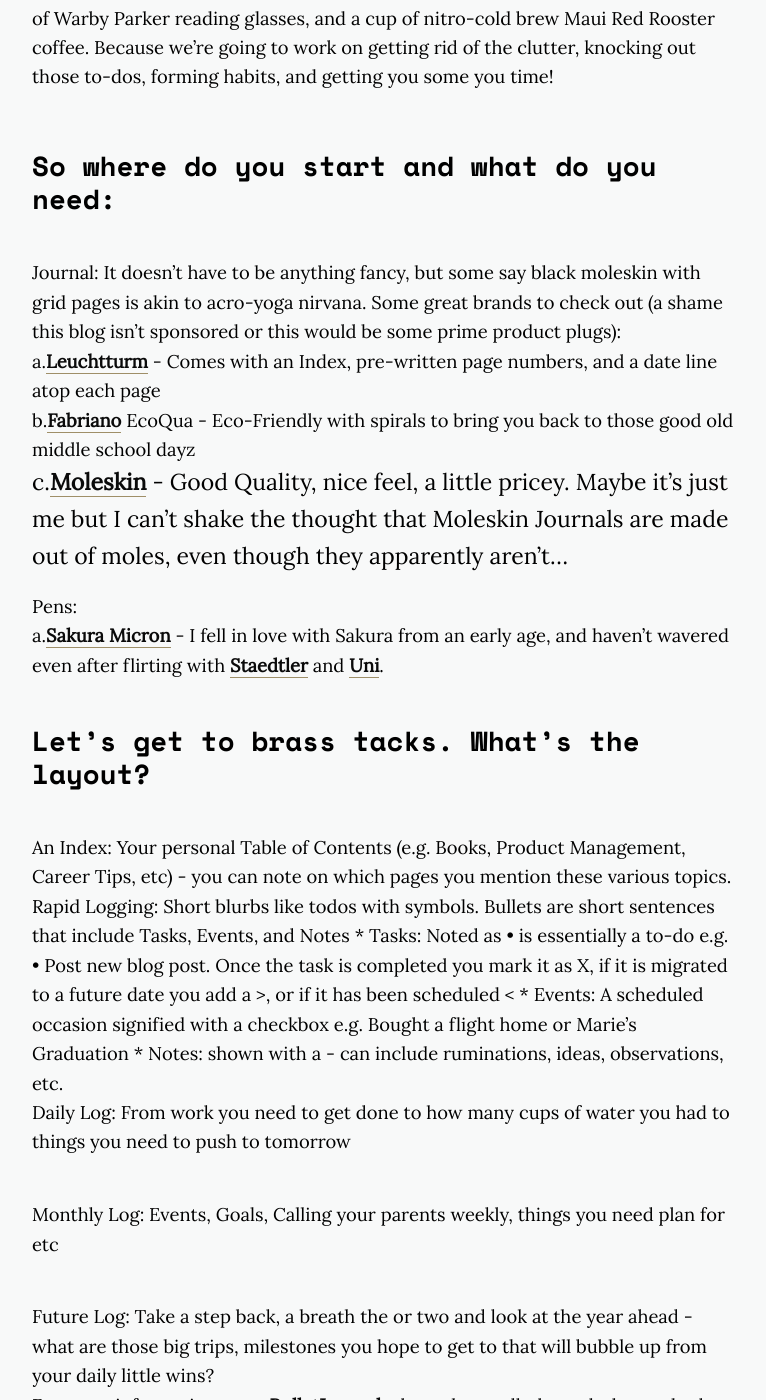
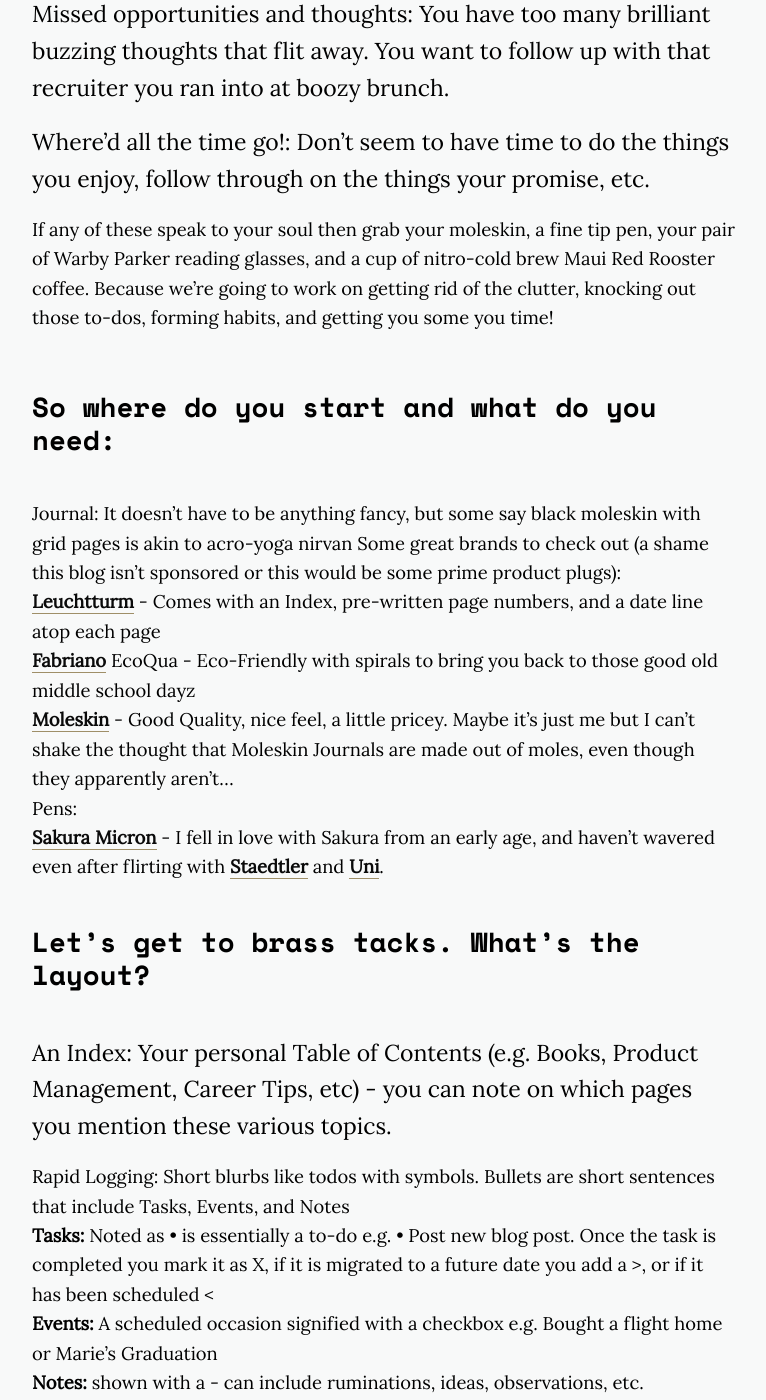
Before and after one commit to chrisferrer/blog, a Jekyll site: the page built from _posts/2016-12-10-bullet-journaling.markdown, in a window 1280 px wide and 1400 px high, scrolled down 2354 px. Shown: the whole window, without its empty margins (256-1022 px from the left). Built offline with Jekyll 4.4.1, drawn with Linux system fonts in a browser that asks for light colours; nearby versions of some CDN libraries; part of the change alters nothing that is shown.

```diff
--- a/_posts/2016-12-10-bullet-journaling.markdown
+++ b/_posts/2016-12-10-bullet-journaling.markdown
@@ -22,15 +22,15 @@ While writing your thoughts down requires work, it's worth it. By making it a li
 
 <br>
 
-1. 1. Too much Clutter: You have too many Post It Notes scattered along your desk or in a myriad mess in your ideation station #human-centered-design.
+1. Too much Clutter: You have too many Post It Notes scattered along your desk or in a myriad mess in your ideation station #human-centered-design.
 
-2. 2. Endless todo lists: You have a to-do list to manage your to-do lists.
+2. Endless todo lists: You have a to-do list to manage your to-do lists.
 
-3. 3. Habits don't stick: You want to form a habit of practicing Machine Learning or FIFA (so you can finally make it to Division 1 and create your own Twitch channel), but can't seem to get it done.
+3. Habits don't stick: You want to form a habit of practicing Machine Learning or FIFA (so you can finally make it to Division 1 and create your own Twitch channel), but can't seem to get it done.
 
-4. 4. Missed opportunities and thoughts: You have too many brilliant buzzing thoughts that flit away. You want to follow up with that recruiter you ran into at boozy brunch.
+4. Missed opportunities and thoughts: You have too many brilliant buzzing thoughts that flit away. You want to follow up with that recruiter you ran into at boozy brunch.
 
-5. 5. Where'd all the time go!: Don't seem to have time to do the things you enjoy, follow through on the things your promise, etc.
+5. Where'd all the time go!: Don't seem to have time to do the things you enjoy, follow through on the things your promise, etc.
 
 If any of these speak to your soul then grab your moleskin, a fine tip pen, your pair of Warby Parker reading glasses, and a cup of nitro-cold brew Maui Red Rooster coffee. Because we're going to work on getting rid of the clutter, knocking out those to-dos, forming habits, and getting you some you time!
 
@@ -40,15 +40,13 @@ If any of these speak to your soul then grab your moleskin, a fine tip pen, your
 
 <br>
 
-1. 1. Journal: It doesn't have to be anything fancy, but some say black moleskin with grid pages is akin to acro-yoga nirvana. Some great brands to check out (a shame this blog isn't sponsored or this would be some prime product plugs):
+1. Journal: It doesn't have to be anything fancy, but some say black moleskin with grid pages is akin to acro-yoga nirvan Some great brands to check out (a shame this blog isn't sponsored or this would be some prime product plugs):
+  * __[Leuchtturm][2]__ - Comes with an Index, pre-written page numbers, and a date line atop each page
+  * __[Fabriano][3]__ EcoQua - Eco-Friendly with spirals to bring you back to those good old middle school dayz
+  * __[Moleskin][4]__ - Good Quality, nice feel, a little pricey. Maybe it's just me but I can't shake the thought that Moleskin Journals are made out of moles, even though they apparently aren't…
 
-2. a.__[Leuchtturm][2]__ - Comes with an Index, pre-written page numbers, and a date line atop each page
-3. b.__[Fabriano][3]__ EcoQua - Eco-Friendly with spirals to bring you back to those good old middle school dayz
-4. c.__[Moleskin][4]__ - Good Quality, nice feel, a little pricey. Maybe it's just me but I can't shake the thought that Moleskin Journals are made out of moles, even though they apparently aren't…
-
-2. 2. Pens:
-
-1. a.__[Sakura Micron][5]__ - I fell in love with Sakura from an early age, and haven't wavered even after flirting with __[Staedtler][6]__ and __[Uni][7]__.
+2. Pens:
+  * __[Sakura Micron][5]__ - I fell in love with Sakura from an early age, and haven't wavered even after flirting with __[Staedtler][6]__ and __[Uni][7]__.
 
 <br>
 
@@ -56,22 +54,17 @@ If any of these speak to your soul then grab your moleskin, a fine tip pen, your
 
 <br>
 
-1. 1. An Index: Your personal Table of Contents (e.g. Books, Product Management, Career Tips, etc) - you can note on which pages you mention these various topics.
+1. An Index: Your personal Table of Contents (e.g. Books, Product Management, Career Tips, etc) - you can note on which pages you mention these various topics.
 
-2. 2. Rapid Logging: Short blurbs like todos with symbols. Bullets are short sentences that include Tasks, Events, and Notes
-  * Tasks: Noted as • is essentially a to-do e.g. • Post new blog post. Once the task is completed you mark it as X, if it is migrated to a future date you add a >, or if it has been scheduled <
-  * Events: A scheduled occasion signified with a checkbox e.g. Bought a flight home or Marie's Graduation
-  * Notes: shown with a - can include ruminations, ideas, observations, etc.
+2. Rapid Logging: Short blurbs like todos with symbols. Bullets are short sentences that include Tasks, Events, and Notes
+  * **Tasks:** Noted as • is essentially a to-do e.g. • Post new blog post. Once the task is completed you mark it as X, if it is migrated to a future date you add a >, or if it has been scheduled <
+  * **Events:** A scheduled occasion signified with a checkbox e.g. Bought a flight home or Marie's Graduation
+  * **Notes:** shown with a - can include ruminations, ideas, observations, etc.
+3. Daily Log: From work you need to get done to how many cups of water you had to things you need to push to tomorrow
 
-3. 3. Daily Log: From work you need to get done to how many cups of water you had to things you need to push to tomorrow
+4. Monthly Log: Events, Goals, Calling your parents weekly, things you need plan for etc
 
-<br>
-
-4. 4. Monthly Log: Events, Goals, Calling your parents weekly, things you need plan for etc
-
-<br>
-
-5. 5. Future Log: Take a step back, a breath the or two and look at the year ahead - what are those big trips, milestones you hope to get to that will bubble up from your daily little wins?
+5. Future Log: Take a step back, a breath the or two and look at the year ahead - what are those big trips, milestones you hope to get to that will bubble up from your daily little wins?
 
 For more information go to __[BulletJournal][8]__ where they walk through the methods and modules in greater detail. Also check out __[r/bulletjournal][9]__ for inspiration and some jealousy.
 
@@ -85,15 +78,15 @@ If you're still not convinced let me highlight in a buzzed fashion the TOP 5 rea
 
 <br>
 
-1. 1. Stay on top of and accomplish your goals
+1. Stay on top of and accomplish your goals
 
-2. 2. Maintain good habits by getting a long term view - check out this article on habit forming from BrainPickings
+2. Maintain good habits by getting a long term view - check out this article on habit forming from BrainPickings
 
-3. 3. Celebrate small wins - from finishing that essay or Powerpoint to getting some groceries (DiGiorno pizza dusted with olive oil anyone?)
+3. Celebrate small wins - from finishing that essay or Powerpoint to getting some groceries (DiGiorno pizza dusted with olive oil anyone?)
 
-4. 4. Get those Gainz at the gym - maybe? Well, track those squats, that cardio, and hit the gym
+4. Get those Gainz at the gym - maybe? Well, track those squats, that cardio, and hit the gym
 
-5. 5. Get that IPO money - Had the greatest idea since sliced bread or the shake weight, but didn't write it down squandering your unicorn IPO idea? Don't fret you've got a pen and paper for that.
+5. Get that IPO money - Had the greatest idea since sliced bread or the shake weight, but didn't write it down squandering your unicorn IPO idea? Don't fret you've got a pen and paper for that.
 
 Good Luck Bullet Journaling!!
 
```
